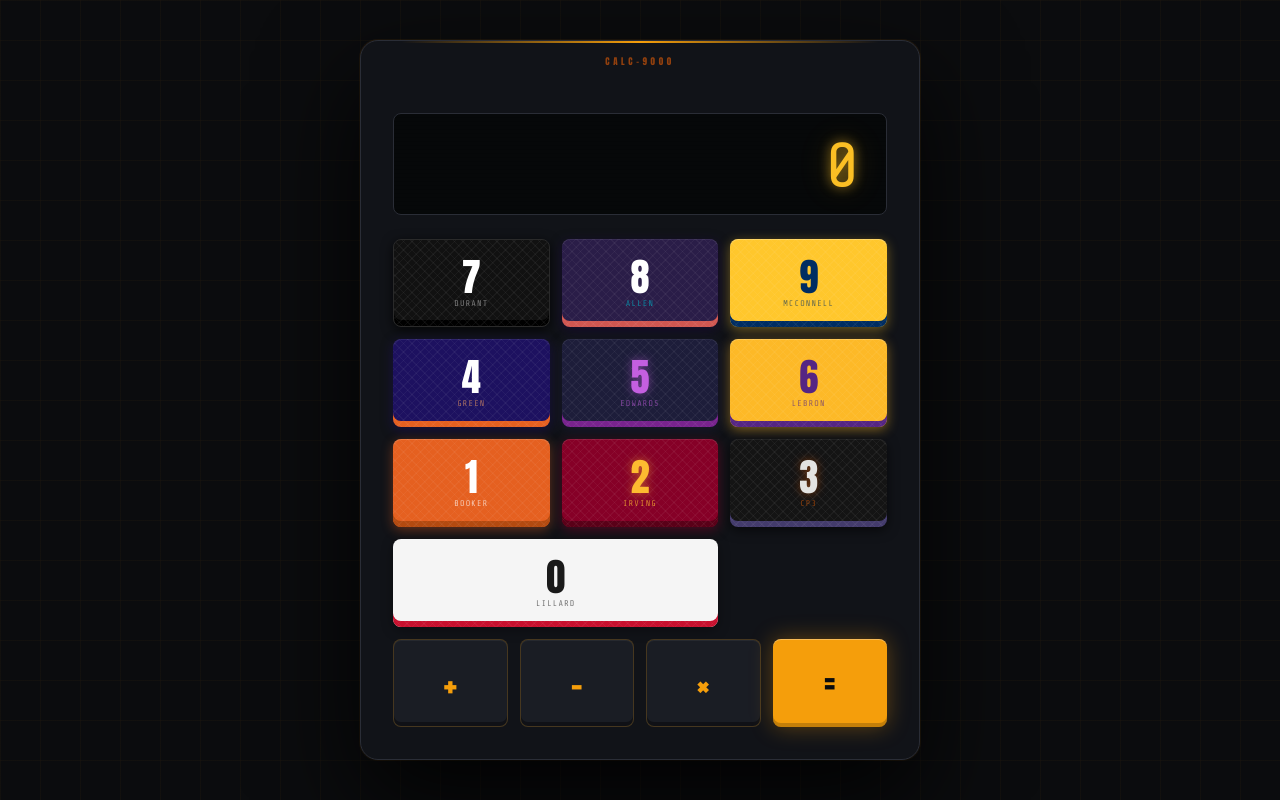
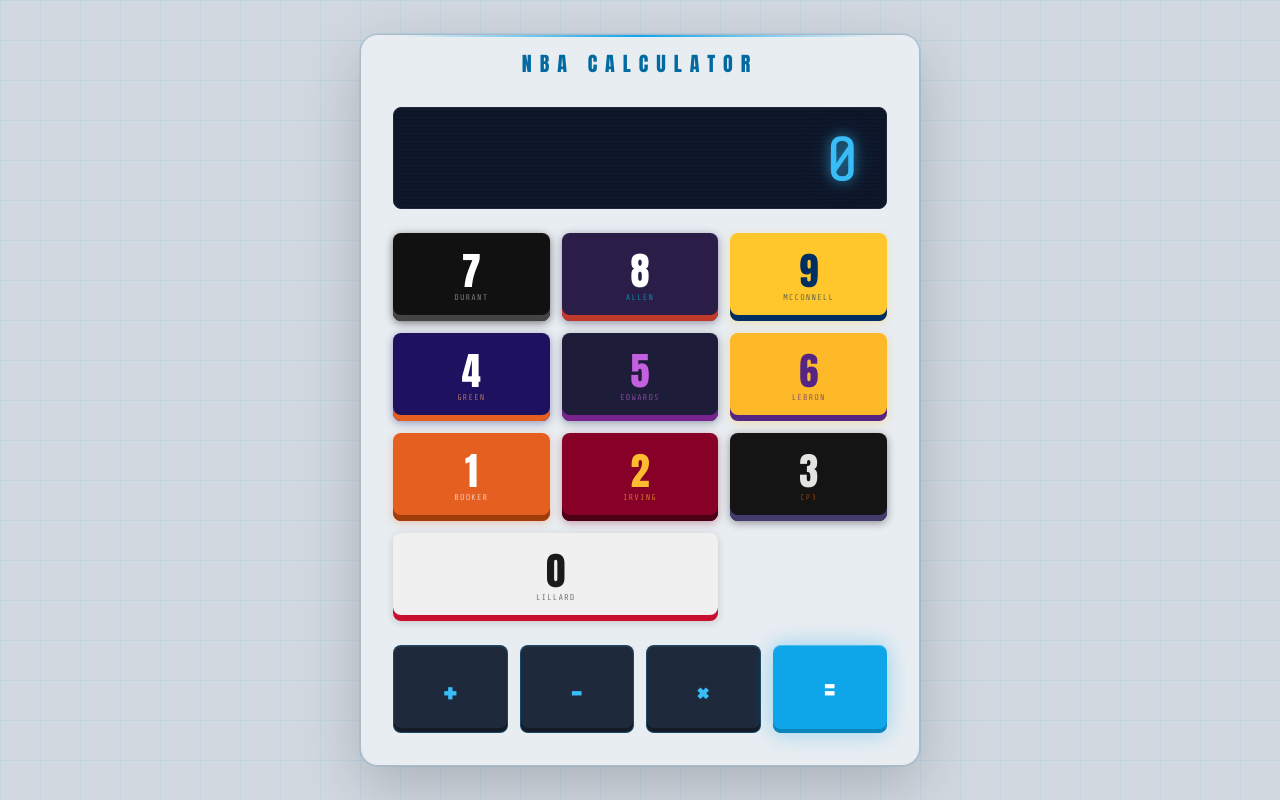
Before and after one commit to MarceloDetlefsen/proy2-web, a React (Vite) app: page / in a window 1280 px wide. Built offline with nearby package versions, Linux system fonts and the light colour scheme.

Commit message:
Se mejora el aspecto general de la calculadora.

```diff
--- a/src/index.css
+++ b/src/index.css
@@ -1,13 +1,14 @@
 @import url('https://fonts.googleapis.com/css2?family=Share+Tech+Mono&family=Anton&family=Bebas+Neue&display=swap');
 
 :root {
-  --bg:         #0b0c0e;
-  --panel:      #111318;
-  --border:     #2a2d36;
-  --amber:      #f59e0b;
-  --amber-glow: #fbbf24;
-  --amber-dim:  #92400e;
+  --bg:         #d1d8e0;
+  --panel:      #e8edf2;
+  --border:     #b0bac6;
+  --cyan:       #0ea5e9;
+  --cyan-glow:  #38bdf8;
+  --cyan-dim:   #0369a1;
   --red:        #ef4444;
+  --text-dark:  #1e293b;
   --mono:       'Share Tech Mono', monospace;
   --jersey:     'Anton', 'Bebas Neue', sans-serif;
   --radius:     8px;
@@ -23,8 +24,8 @@
   justify-content: center;
   font-family: var(--mono);
   background-image:
-    linear-gradient(rgba(245,158,11,.03) 1px, transparent 1px),
-    linear-gradient(90deg, rgba(245,158,11,.03) 1px, transparent 1px);
+    linear-gradient(rgba(14,165,233,.07) 1px, transparent 1px),
+    linear-gradient(90deg, rgba(14,165,233,.07) 1px, transparent 1px);
   background-size: 40px 40px;
 }
 
@@ -36,8 +37,8 @@
   padding: 44px 32px 32px;
   width: 560px;
   box-shadow:
-    0 40px 100px rgba(0,0,0,.85),
-    0 0 0 1px rgba(245,158,11,.08);
+    0 20px 60px rgba(0,0,0,.18),
+    0 0 0 1px rgba(14,165,233,.15);
   position: relative;
   animation: fade-up .4s cubic-bezier(.22,1,.36,1) both;
 }
@@ -47,26 +48,26 @@
   position: absolute;
   top: 0; left: 40px; right: 40px;
   height: 2px;
-  background: linear-gradient(90deg, transparent, var(--amber), transparent);
+  background: linear-gradient(90deg, transparent, var(--cyan), transparent);
   border-radius: 0 0 2px 2px;
 }
 
 .calculator::after {
-  content: 'CALC-9000';
+  content: 'NBA CALCULATOR';
   position: absolute;
   top: 13px; left: 50%;
   transform: translateX(-50%);
   font-family: var(--jersey);
-  font-size: 9px;
+  font-size: 20px;
   letter-spacing: .4em;
-  color: var(--amber-dim);
+  color: var(--cyan-dim);
 }
 
 /* ── Display ── */
 output[aria-label="calculator display"] {
   display: block;
-  background: #060809;
-  border: 1px solid var(--border);
+  background: #0f172a;
+  border: 1px solid #1e293b;
   border-radius: var(--radius);
   margin: 28px 0 24px;
   padding: 20px 24px 16px;
@@ -75,17 +76,17 @@
   font-size: 4rem;
   letter-spacing: .04em;
   line-height: 1;
-  color: var(--amber-glow);
+  color: var(--cyan-glow);
   text-shadow:
-    0 0 12px rgba(251,191,36,.6),
-    0 0 32px rgba(251,191,36,.22);
+    0 0 12px rgba(56,189,248,.65),
+    0 0 32px rgba(56,189,248,.25);
   min-height: 96px;
   overflow: hidden;
   background-image:
     repeating-linear-gradient(
       to bottom,
       transparent 0px, transparent 3px,
-      rgba(0,0,0,.13) 3px, rgba(0,0,0,.13) 4px
+      rgba(0,0,0,.15) 3px, rgba(0,0,0,.15) 4px
     );
   transition: color .15s;
 }
@@ -98,7 +99,7 @@
 }
 
 /* ── Keyboard ── */
-.keyboard { display: grid; gap: 12px; }
+.keyboard { display: grid; gap: 24px; }
 
 .keyboard-numbers {
   display: grid;
@@ -133,39 +134,24 @@
   align-items: center;
   justify-content: center;
   gap: 3px;
+  /* sin textura — fondo plano */
 }
 
-button:hover  { filter: brightness(1.1); }
-button:active { transform: translateY(2px) scale(.97); filter: brightness(.88); }
-button:focus-visible { outline: 2px solid var(--amber); outline-offset: 2px; }
+button:hover  { filter: brightness(1.08); }
+button:active { transform: translateY(2px) scale(.97); filter: brightness(.9); }
+button:focus-visible { outline: 2px solid var(--cyan); outline-offset: 2px; }
 
+/* ripple al hacer click */
 button::after {
   content: '';
   position: absolute;
   inset: 0;
-  background: radial-gradient(circle at center, rgba(255,255,255,.15) 0%, transparent 70%);
+  background: radial-gradient(circle at center, rgba(255,255,255,.2) 0%, transparent 70%);
   opacity: 0;
   transition: opacity .15s;
   pointer-events: none;
 }
 button:active::after { opacity: 1; }
-
-/* jersey mesh on number buttons */
-button[data-key]::before {
-  content: '';
-  position: absolute;
-  inset: 0;
-  background-image:
-    repeating-linear-gradient(45deg,
-      rgba(255,255,255,.045) 0px, rgba(255,255,255,.045) 1px,
-      transparent 1px, transparent 6px),
-    repeating-linear-gradient(-45deg,
-      rgba(255,255,255,.045) 0px, rgba(255,255,255,.045) 1px,
-      transparent 1px, transparent 6px);
-  pointer-events: none;
-  border-radius: inherit;
-  z-index: 0;
-}
 
 .btn-number {
   font-family: var(--jersey);
@@ -187,131 +173,122 @@
 }
 
 /* ════════════════════════════════════════════════════
-   NBA JERSEY BUTTONS — colores planos fieles
+   NBA JERSEY BUTTONS — color plano + franja inferior
 ════════════════════════════════════════════════════ */
 
-/* 0 · Lillard · Blazers — blanco puro, detalle rojo abajo */
+/* 0 · Lillard · Blazers — blanco, franja roja */
 button[data-key="0"] {
-  background: #f5f5f5;
-  box-shadow: inset 0 -6px 0 #c8102e, 0 3px 12px rgba(0,0,0,.35);
+  background: #f0f0f0;
+  box-shadow: inset 0 -6px 0 #c8102e, 0 2px 8px rgba(0,0,0,.15);
 }
 button[data-key="0"] .btn-number { color: #1a1a1a; }
 button[data-key="0"] .btn-name   { color: #555; }
 
-/* 1 · Booker · Suns — naranja plano */
+/* 1 · Booker · Suns — naranja */
 button[data-key="1"] {
   background: #e56020;
-  box-shadow: inset 0 -6px 0 #b34a10, inset 0 1px 0 rgba(255,255,255,.15),
-              0 3px 12px rgba(229,96,32,.4);
+  box-shadow: inset 0 -6px 0 #a03d0a, 0 2px 8px rgba(229,96,32,.3);
 }
 button[data-key="1"] .btn-number { color: #fff; }
 button[data-key="1"] .btn-name   { color: rgba(255,255,255,.8); }
 
-/* 2 · Irving · Cavs — vino, número dorado */
+/* 2 · Irving · Cavs — vino, franja más oscura */
 button[data-key="2"] {
   background: #860027;
-  box-shadow: inset 0 -6px 0 #5a0018, inset 0 1px 0 rgba(255,255,255,.1),
-              0 3px 12px rgba(134,0,39,.5);
+  box-shadow: inset 0 -6px 0 #4a0015, 0 2px 8px rgba(134,0,39,.35);
 }
-button[data-key="2"] .btn-number { color: #fdbb30; text-shadow: 0 0 10px rgba(253,187,48,.5); }
-button[data-key="2"] .btn-name   { color: #fdbb30; opacity: .7; }
+button[data-key="2"] .btn-number { color: #fdbb30; }
+button[data-key="2"] .btn-name   { color: rgba(253,187,48,.75); }
 
-/* 3 · CP3 · The Valley — negro plano, franja naranja sunset abajo */
+/* 3 · CP3 · The Valley — negro, franja morada */
 button[data-key="3"] {
   background: #141414;
-  box-shadow: inset 0 -6px 0 #433b6c, inset 0 1px 0 rgba(255,255,255,.06),
-              0 3px 12px rgba(0,0,0,.6);
+  box-shadow: inset 0 -6px 0 #433b6c, 0 2px 8px rgba(0,0,0,.4);
 }
-button[data-key="3"] .btn-number { color: #e3e3e1; text-shadow: 0 0 10px rgba(229,92,0,.45); }
+button[data-key="3"] .btn-number { color: #e3e3e1; }
 button[data-key="3"] .btn-name   { color: rgba(229,92,0,.7); }
 
-/* 4 · Jalen Green · Suns — morado plano, detalle naranja */
+/* 4 · JG Green · Suns — morado medio, franja naranja */
 button[data-key="4"] {
   background: #1d1160;
-  box-shadow: inset 0 -6px 0 #e56020, inset 0 1px 0 rgba(255,255,255,.08),
-              0 3px 12px rgba(29,17,96,.55);
+  box-shadow: inset 0 -6px 0 #e56020, 0 2px 8px rgba(29,17,96,.4);
 }
 button[data-key="4"] .btn-number { color: #fff; }
 button[data-key="4"] .btn-name   { color: rgba(229,150,100,.85); }
 
-/* 5 · Edwards · Wolves — navy oscuro, detalle magenta */
+/* 5 · Edwards · Wolves — navy oscuro, franja magenta */
 button[data-key="5"] {
   background: #1d1d3a;
-  box-shadow: inset 0 -6px 0 #78238e, inset 0 1px 0 rgba(255,255,255,.06),
-              0 3px 12px rgba(29,29,58,.6);
+  box-shadow: inset 0 -6px 0 #78238e, 0 2px 8px rgba(29,29,58,.4);
 }
-button[data-key="5"] .btn-number { color: #c45fe0; text-shadow: 0 0 10px rgba(196,95,224,.5); }
+button[data-key="5"] .btn-number { color: #c45fe0; }
 button[data-key="5"] .btn-name   { color: rgba(196,95,224,.75); }
 
-/* 6 · LeBron · Lakers — amarillo dorado, detalle morado */
+/* 6 · LeBron · Lakers — dorado, franja morada */
 button[data-key="6"] {
   background: #fdb927;
-  box-shadow: inset 0 -6px 0 #552583, inset 0 1px 0 rgba(255,255,255,.2),
-              0 3px 12px rgba(253,185,39,.45);
+  box-shadow: inset 0 -6px 0 #552583, 0 2px 8px rgba(253,185,39,.35);
 }
 button[data-key="6"] .btn-number { color: #552583; }
 button[data-key="6"] .btn-name   { color: rgba(85,37,131,.8); }
 
-/* 7 · Durant · Nets — negro total */
+/* 7 · Durant · Nets — negro, franja blanca */
 button[data-key="7"] {
-  background: #111;
-  border: 1px solid #2a2a2a;
-  box-shadow: inset 0 -6px 0 #000, 0 3px 12px rgba(0,0,0,.7);
+  background: #111111;
+  box-shadow: inset 0 -6px 0 #444, 0 2px 8px rgba(0,0,0,.5);
 }
 button[data-key="7"] .btn-number { color: #fff; }
 button[data-key="7"] .btn-name   { color: rgba(255,255,255,.55); }
 
-/* 8 · Allen · Suns City — morado muy oscuro (distinto al #4), franja teal */
+/* 8 · Allen · Suns City — morado profundo (≠ JG Green), franja rojo-ladrillo */
 button[data-key="8"] {
   background: #2a1d48;
-  box-shadow: inset 0 -6px 0 #d05751, inset 0 1px 0 rgba(255,255,255,.07),
-              0 3px 12px rgba(26,10,64,.6);
+  box-shadow: inset 0 -6px 0 #c0392b, 0 2px 8px rgba(42,29,72,.45);
 }
 button[data-key="8"] .btn-number { color: #fff; }
 button[data-key="8"] .btn-name   { color: rgba(0,180,200,.85); }
 
-/* 9 · McConnell · Pacers — amarillo plano, franja navy abajo */
+/* 9 · McConnell · Pacers — amarillo, franja navy */
 button[data-key="9"] {
   background: #ffc72c;
-  box-shadow: inset 0 -6px 0 #002d62, inset 0 1px 0 rgba(255,255,255,.25),
-              0 3px 12px rgba(255,199,44,.4);
+  box-shadow: inset 0 -6px 0 #002d62, 0 2px 8px rgba(255,199,44,.3);
 }
 button[data-key="9"] .btn-number { color: #002d62; }
 button[data-key="9"] .btn-name   { color: rgba(0,45,98,.75); }
 
 /* ── Op buttons ── */
 button[data-type="op"] {
-  background: #1a1d24;
-  color: var(--amber);
-  border: 1px solid rgba(245,158,11,.2);
+  background: #1e293b;
+  color: var(--cyan-glow);
+  border: 1px solid rgba(14,165,233,.25);
   font-family: var(--jersey);
   font-size: 1.8rem;
   box-shadow:
-    inset 0 -4px 0 rgba(0,0,0,.4),
+    inset 0 -4px 0 rgba(0,0,0,.35),
     inset 0 1px 0 rgba(255,255,255,.05);
 }
 button[data-type="op"]:hover {
-  background: #22262f;
-  border-color: rgba(245,158,11,.4);
-  box-shadow: 0 0 14px rgba(245,158,11,.12),
-    inset 0 -4px 0 rgba(0,0,0,.4);
+  background: #263347;
+  border-color: rgba(14,165,233,.5);
+  box-shadow: 0 0 14px rgba(14,165,233,.15),
+    inset 0 -4px 0 rgba(0,0,0,.35);
 }
 
 /* ── Equals ── */
 button[data-type="equals"] {
-  background: var(--amber);
-  color: #0b0c0e;
+  background: var(--cyan);
+  color: #fff;
   font-family: var(--jersey);
   font-size: 2rem;
   box-shadow:
-    0 0 22px rgba(245,158,11,.35),
-    inset 0 1px 0 rgba(255,255,255,.3),
+    0 0 22px rgba(14,165,233,.4),
+    inset 0 1px 0 rgba(255,255,255,.25),
     inset 0 -4px 0 rgba(0,0,0,.2);
 }
 button[data-type="equals"]:hover {
-  background: var(--amber-glow);
-  box-shadow: 0 0 32px rgba(245,158,11,.5),
-    inset 0 1px 0 rgba(255,255,255,.35);
+  background: var(--cyan-glow);
+  box-shadow: 0 0 32px rgba(14,165,233,.55),
+    inset 0 1px 0 rgba(255,255,255,.3);
 }
 
 @keyframes fade-up {
```
